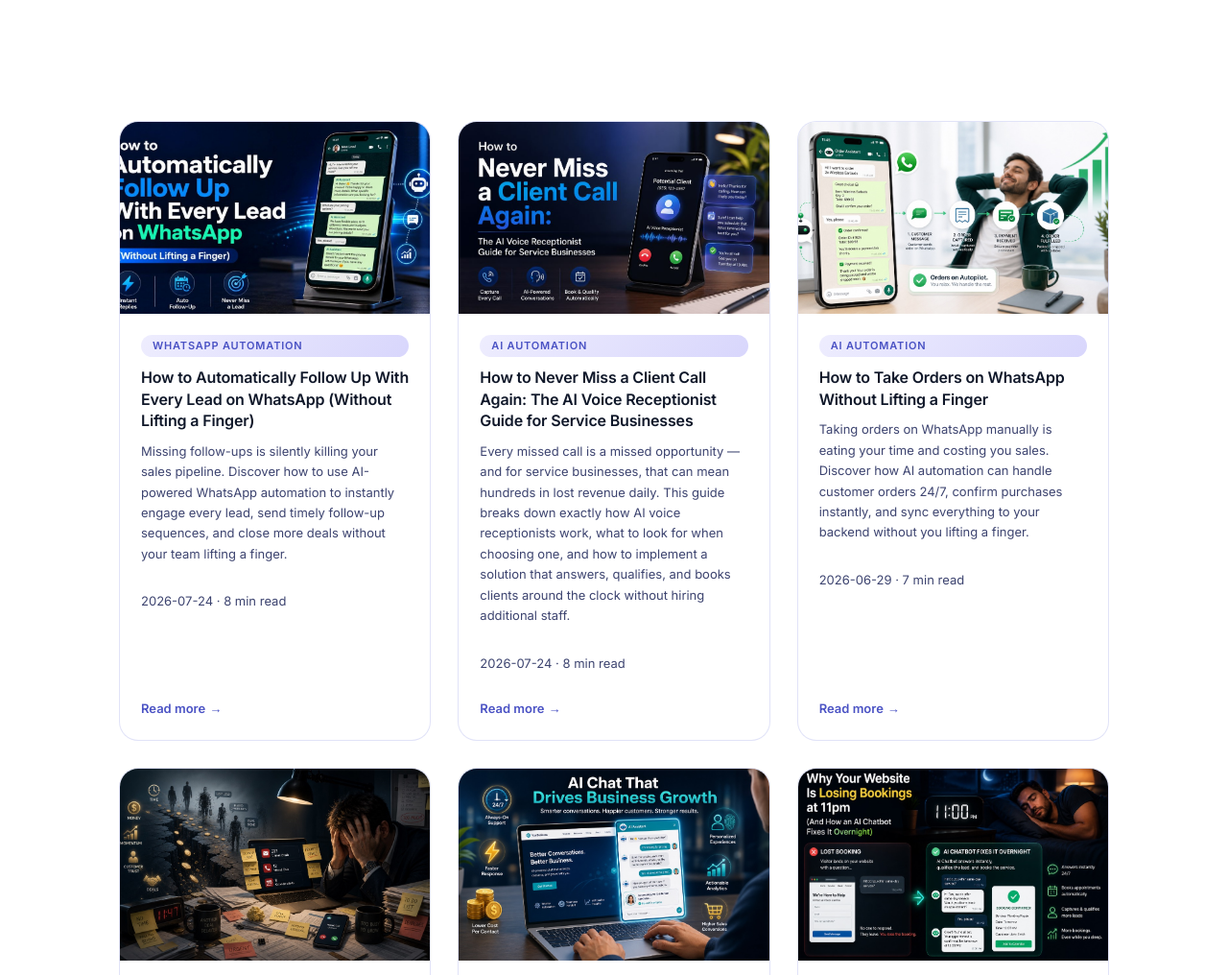
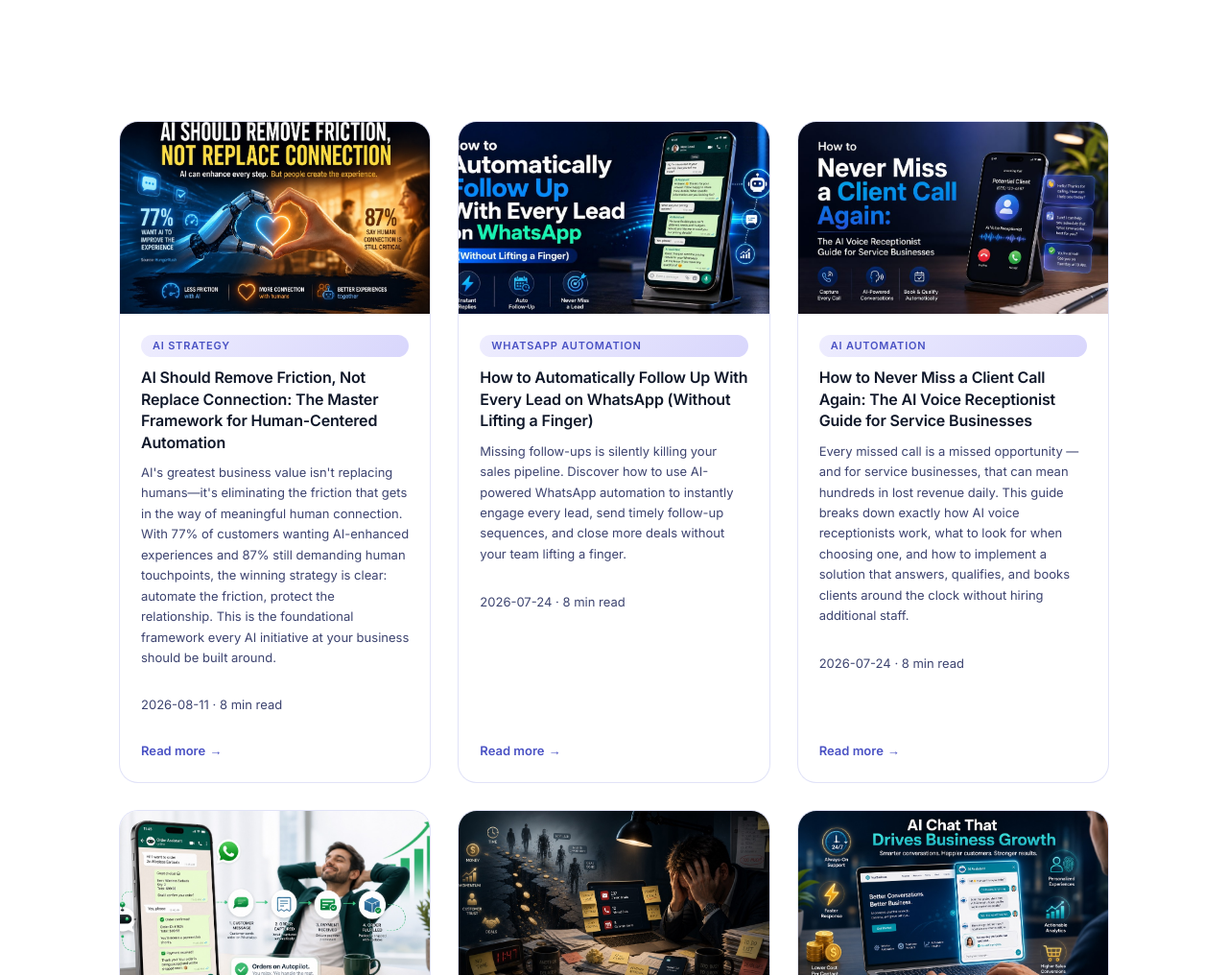
Before and after one commit to hovigvs/Novex-Growth, a plain HTML site: page blog.html in a window 1280 px wide. Shown: the part 440-1456 px from the top of the page at 96% size. Drawn offline with Linux system fonts and the light colour scheme.

Commit message:
Add blog post to listing: AI Should Remove Friction, Not Replace Connection: The Master Framework for Human-Centered Automation

```diff
--- a/blog.html
+++ b/blog.html
@@ -61,6 +61,17 @@
 <section class="section" style="background:#fff;">
   <div class="container">
     <div class="blog-grid">
+<a class="blog-card" href="blog/ai-remove-friction-not-replace-human-connection.html">
+<div class="blog-thumb"><img src="https://raw.githubusercontent.com/hovigvs/Novex-Growth/main/assets/blog/ai-remove-friction-not-replace-human-connection.jpg" alt="AI Should Remove Friction, Not Replace Connection: The Master Framework for Human-Centered Automation"></div>
+<div class="blog-body">
+<span class="blog-tag">AI Strategy</span>
+<h3>AI Should Remove Friction, Not Replace Connection: The Master Framework for Human-Centered Automation</h3>
+<p>AI's greatest business value isn't replacing humans—it's eliminating the friction that gets in the way of meaningful human connection. With 77% of customers wanting AI-enhanced experiences and 87% still demanding human touchpoints, the winning strategy is clear: automate the friction, protect the relationship. This is the foundational framework every AI initiative at your business should be built around.</p>
+<p class="blog-meta">2026-08-11 · 8 min read</p>
+<span class="blog-read">Read more</span>
+</div>
+</a>
+
 <a class="blog-card" href="blog/automated-whatsapp-lead-follow-up.html">
 <div class="blog-thumb"><img src="https://raw.githubusercontent.com/hovigvs/Novex-Growth/main/assets/blog/automated-whatsapp-lead-follow-up.jpg" alt="How to Automatically Follow Up With Every Lead on WhatsApp (Without Lifting a Finger)"></div>
 <div class="blog-body">
```
